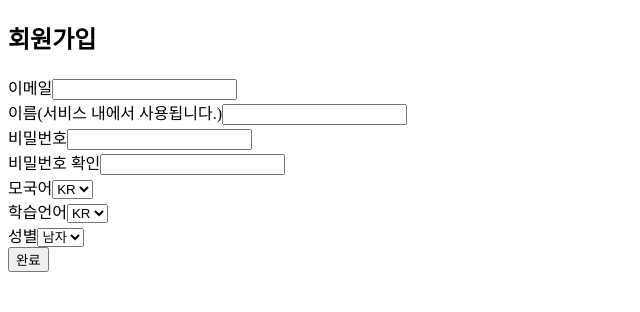
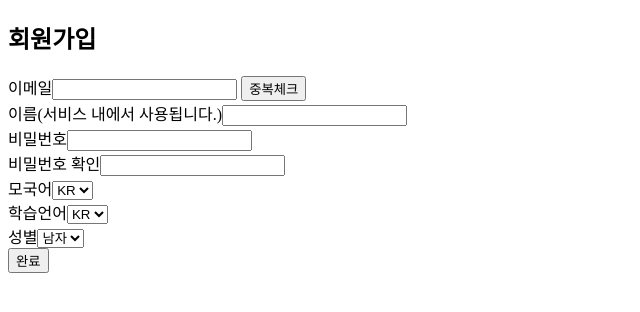
Before and after one commit to placon/client, a React app: page /register in a window 1280 px wide. Shown: the top 312 px of the page, without its empty margins (0-640 px from the left). Built offline with nearby package versions, Linux system fonts and the light colour scheme.

Commit message:
PC-9 validation 작업중
비밀번호

```diff
--- a/src/components/register/RegisterForm.js
+++ b/src/components/register/RegisterForm.js
@@ -13,7 +13,7 @@ function RegisterForm(props) {
   //   gender: "",
   // });
 
-  const { onSubmit, onChange } = props;
+  const { onSubmit, onChange, checkEmailDuplication } = props;
 
   const {
     email,
@@ -47,7 +47,15 @@ function RegisterForm(props) {
       <form onSubmit={onSubmit}>
         <div className="row">
           <span>이메일</span>
-          <input type="text" name="email" value={email} onChange={onChange} />
+          <input
+            type="text"
+            name="email"
+            value={email}
+            onChange={onChange}
+          />{" "}
+          <button type="button" onClick={checkEmailDuplication}>
+            중복체크
+          </button>
         </div>
         <div className="row">
           <span>이름(서비스 내에서 사용됩니다.)</span>
--- a/src/containers/register/RegisterFormContainer.js
+++ b/src/containers/register/RegisterFormContainer.js
@@ -1,10 +1,15 @@
 import React, { useState } from "react";
 import RegisterForm from "../../components/register/RegisterForm";
+import axios from "axios";
 
 function RegisterFormContainer() {
   const onSubmit = (e) => {
     e.preventDefault();
     console.log(inputs);
+    if (passwordError) {
+      alert("비밀번호와 비밀번호 확인이 다릅니다.");
+      return;
+    }
     // 서버로 axios로 요청
     /**
      * 1. 비밀번호, 비밀번호 확인 같은지, validation 체크
@@ -14,6 +19,17 @@ function RegisterFormContainer() {
      * 5. 이메일 중복체크
      * 6. css
      */
+  };
+
+  const passwordError = () => {
+    if (inputs.password !== inputs.passwordCheck) {
+      return true;
+    }
+    return false;
+  };
+
+  const checkEmailDuplication = () => {
+    // 서버로 이메일 전송
   };
 
   const [inputs, setInputs] = useState({
@@ -36,7 +52,12 @@ function RegisterFormContainer() {
 
   return (
     <div>
-      <RegisterForm onSubmit={onSubmit} inputs={inputs} onChange={onChange} />
+      <RegisterForm
+        onSubmit={onSubmit}
+        inputs={inputs}
+        onChange={onChange}
+        checkEmailDuplication={checkEmailDuplication}
+      />
     </div>
   );
 }
```
